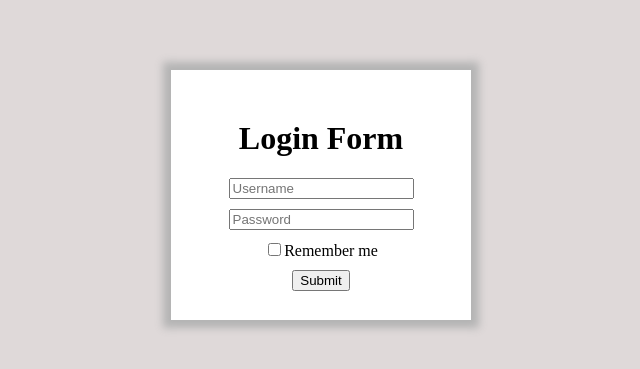
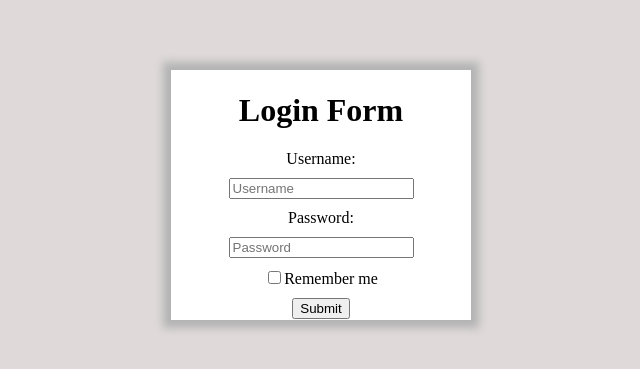
Before and after one commit to acciojob/remember-me-login-form-shubham5C7, a website: page main.html in a window 1280 px wide. Shown: the part 205-574 px from the top of the page, without its empty margins (319-959 px from the left). Drawn offline with Linux system fonts and the light colour scheme.

Commit message:
created a submission

```diff
--- a/main.html
+++ b/main.html
@@ -11,12 +11,15 @@
   <h1>Login Form</h1>
   <form>
 
-    <input type="text" placeholder="Username" id="username">
-    <input type="password" placeholder="Password" id="password">
+   <label for="username">Username:</label>
+      <input type="text" id="username" placeholder="Username">
+
+      <label for="password">Password:</label>
+      <input type="password" id="password" placeholder="Password">
     <label for="checkbox">
       <input type="checkbox" id="checkbox">Remember me
     </label>
-    <button type="submit" id="submit" >Submit</button>
+     <input type="submit" id="submit" value="Submit">
    <button type="button" id="existing" hidden>Login as existing user</button>
   </form>
   </div>
--- a/script.js
+++ b/script.js
@@ -13,7 +13,6 @@ if(savedUsername && savedPassword){
 
 submit.addEventListener("click",(e)=>{
   e.preventDefault();
-
   if(checkbox.checked){
      localStorage.setItem("username", username.value);
      localStorage.setItem("password", password.value);
```
